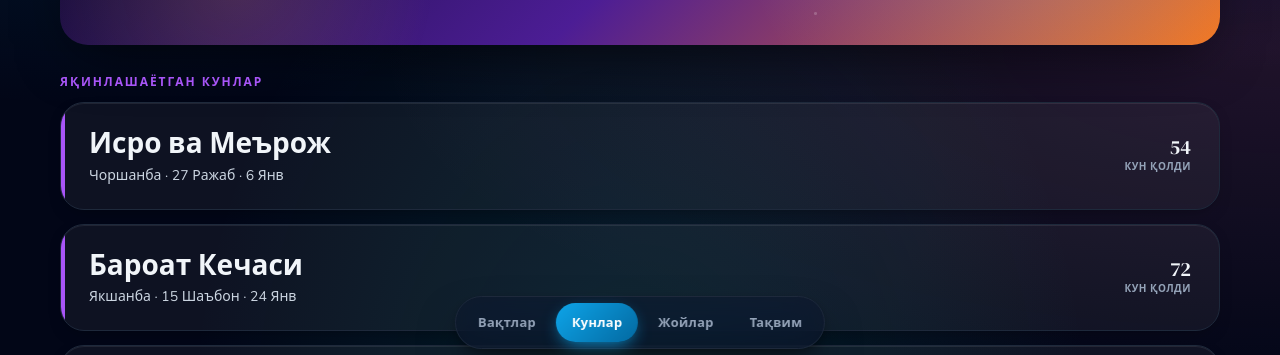
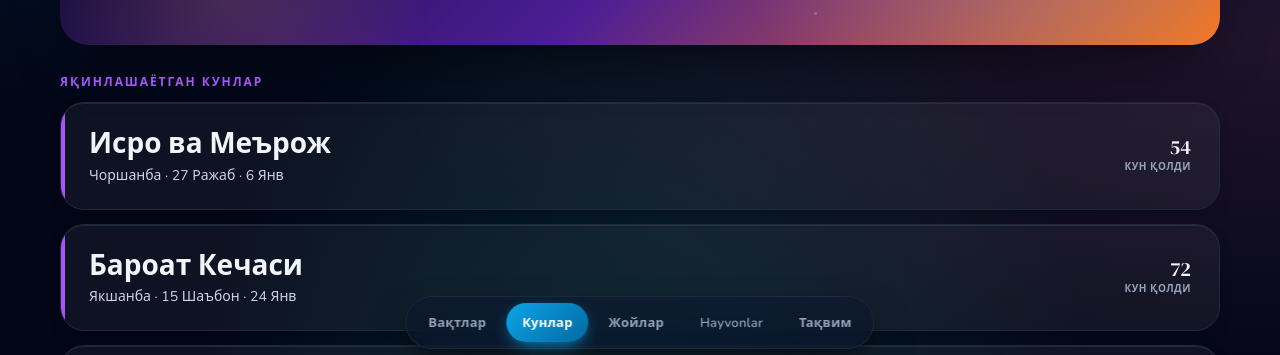
Before and after one commit to abuyahyo/muhim, a website with bundled scripts: page kunlar/index.html in a window 1280 px wide. Shown: the part 431-786 px from the top of the page. Built offline with nearby package versions, Linux system fonts and the light colour scheme.

Commit message:
Expose the new animal page in the site nav so it is visible in the browser instead of being hidden behind redirects.

```diff
--- a/kunlar/index.html
+++ b/kunlar/index.html
@@ -36,6 +36,9 @@
   <a class="app-nav-btn" href="../joylar/" aria-label="Жойлар">
     <span class="app-nav-label">Жойлар</span>
   </a>
+  <a class="app-nav-btn" href="../hayvonlar/" aria-label="Hayvonlar">
+    <span class="app-nav-label">Hayvonlar</span>
+  </a>
   <button class="app-nav-btn" id="nav-cal" onclick="showCalendar()" aria-label="Тақвим">
     <span class="app-nav-label">Тақвим</span>
   </button>
@@ -50,9 +53,6 @@
 <script src="app.js"></script>
 
 <script>
-// PWA / Service Worker регистрацияси + янги версия banner.
-// SW кейинги версияни топса, фойдаланувчига кичкина banner кўрсатилади.
-// Banner босилса skipWaiting() ишга тушади ва саҳифа янгиланади.
 if ('serviceWorker' in navigator && !window.MuhimAndroid) {
   window.addEventListener('load', function () {
     navigator.serviceWorker.register('../sw.js').then(function (reg) {
@@ -60,7 +60,6 @@ if ('serviceWorker' in navigator && !window.MuhimAndroid) {
         var nw = reg.installing;
         if (!nw) return;
         nw.addEventListener('statechange', function () {
-          // Фақат олдинги SW бор бўлса янги версия деб қойилади (1-юкланиш эмас).
           if (nw.state === 'installed' && navigator.serviceWorker.controller) {
             showUpdateBanner(nw);
           }
@@ -68,7 +67,6 @@ if ('serviceWorker' in navigator && !window.MuhimAndroid) {
       });
     }).catch(function () {});
 
-    // Янги SW тахт олганда — саҳифани автомат янгилаймиз.
     var refreshing = false;
     navigator.serviceWorker.addEventListener('controllerchange', function () {
       if (refreshing) return;
```
Also changed, not shown: joylar/index.html (+3 -0 lines), vaqtlar/index.html (+3 -0 lines).
